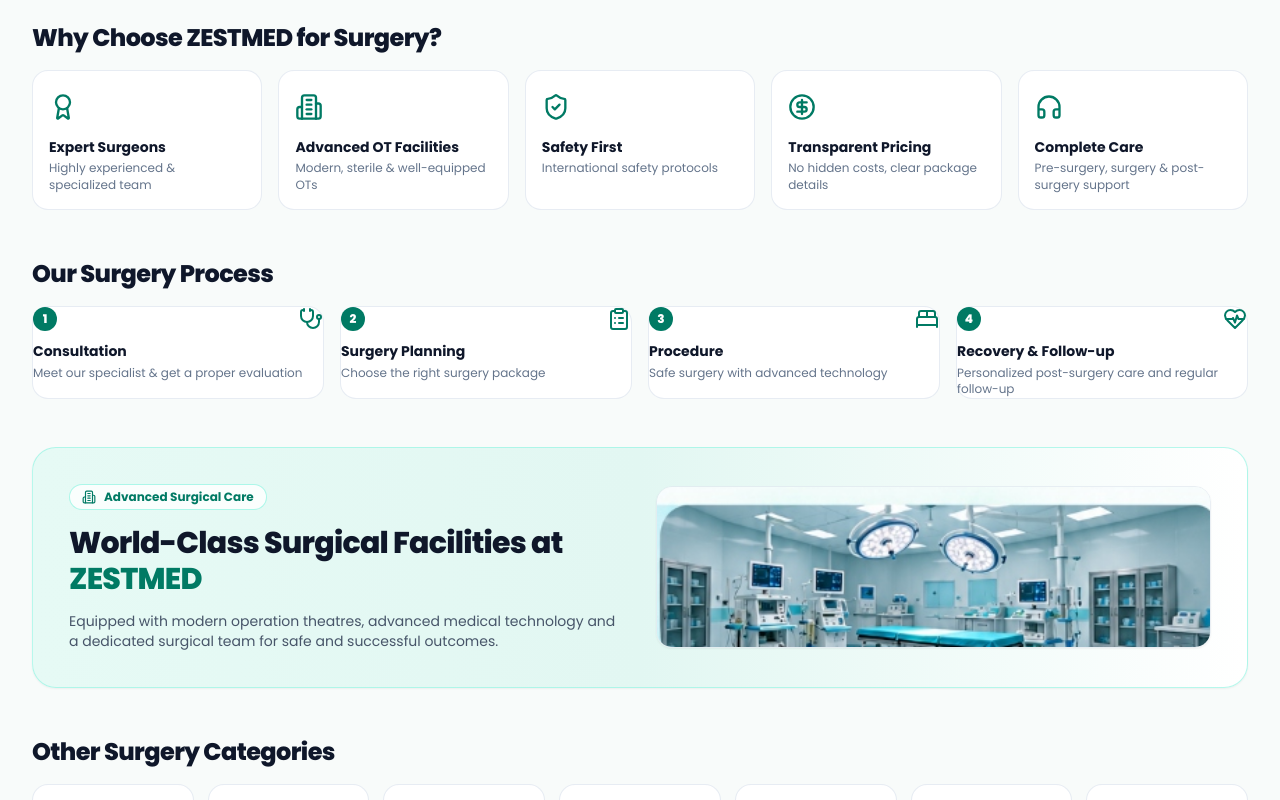
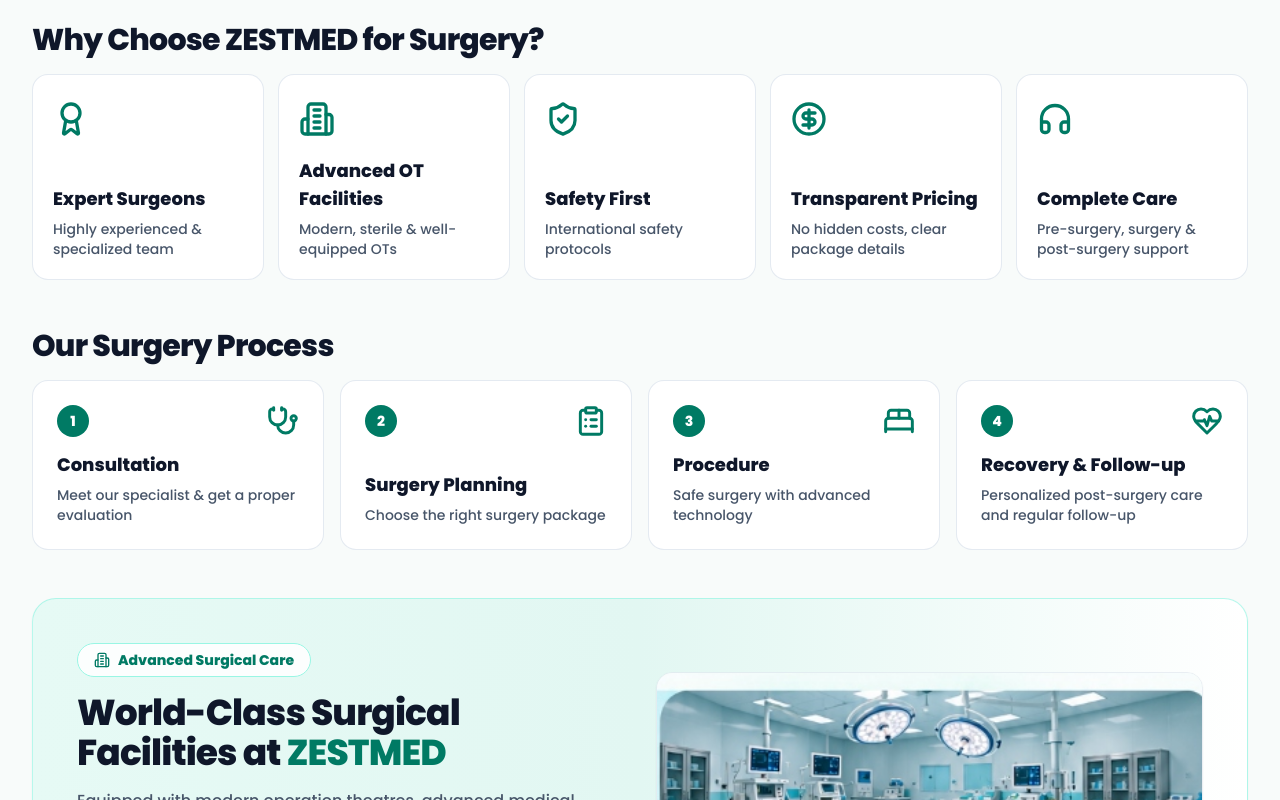
Before and after one commit to Ajayendra30/ZESTMED, a React (Vite) app: page /packages in a window 1280 px wide. Shown: the part 1020-1820 px from the top of the page. Built offline with nearby package versions, Linux system fonts and the light colour scheme.

Commit message:
Increase icon, box, and text sizes across Surgery page sections

```diff
--- a/src/pages/SurgeryPackagesPage.jsx
+++ b/src/pages/SurgeryPackagesPage.jsx
@@ -340,55 +340,65 @@ export default function SurgeryPackagesPage() {
         {/* 4. WHY CHOOSE ZESTMED FOR SURGERY? (5 Cards)                              */}
         {/* ========================================================================= */}
         <section className="space-y-4">
-          <h2 className="text-xl sm:text-2xl font-black text-slate-900 tracking-tight">
+          <h2 className="text-2xl sm:text-3xl font-black text-slate-900 tracking-tight">
             Why Choose ZESTMED for Surgery?
           </h2>
 
-          <div className="grid grid-cols-1 sm:grid-cols-2 lg:grid-cols-5 gap-3.5 sm:gap-4">
+          <div className="grid grid-cols-1 sm:grid-cols-2 lg:grid-cols-5 gap-3.5 sm:gap-4.5">
 
             {/* Card 1 */}
-            <div className="bg-white rounded-2xl border border-slate-200/80 p-4 hover:border-teal-200 hover:shadow-sm transition">
-              <div className="w-10 h-10 flex items-center justify-start mb-3 text-[#007A64]">
-                <Award className="w-7 h-7 text-[#007A64]" />
+            <div className="bg-white rounded-2xl border border-slate-200/90 p-5 sm:p-5.5 hover:border-teal-300 hover:shadow-md transition flex flex-col justify-between">
+              <div className="w-12 h-12 flex items-center justify-start mb-3.5 text-[#007A64]">
+                <Award className="w-8 sm:w-9 h-8 sm:h-9 text-[#007A64] stroke-[2.2]" />
               </div>
-              <h3 className="text-sm font-bold text-slate-900 leading-tight">Expert Surgeons</h3>
-              <p className="text-xs text-slate-500 mt-1 leading-snug">Highly experienced &amp; specialized team</p>
+              <div>
+                <h3 className="text-base sm:text-lg font-black text-slate-900 leading-tight">Expert Surgeons</h3>
+                <p className="text-xs sm:text-sm text-slate-600 font-medium mt-1.5 leading-relaxed">Highly experienced &amp; specialized team</p>
+              </div>
             </div>
 
             {/* Card 2 */}
-            <div className="bg-white rounded-2xl border border-slate-200/80 p-4 hover:border-teal-200 hover:shadow-sm transition">
-              <div className="w-10 h-10 flex items-center justify-start mb-3 text-[#007A64]">
-                <Building2 className="w-7 h-7 text-[#007A64]" />
+            <div className="bg-white rounded-2xl border border-slate-200/90 p-5 sm:p-5.5 hover:border-teal-300 hover:shadow-md transition flex flex-col justify-between">
+              <div className="w-12 h-12 flex items-center justify-start mb-3.5 text-[#007A64]">
+                <Building2 className="w-8 sm:w-9 h-8 sm:h-9 text-[#007A64] stroke-[2.2]" />
               </div>
-              <h3 className="text-sm font-bold text-slate-900 leading-tight">Advanced OT Facilities</h3>
-              <p className="text-xs text-slate-500 mt-1 leading-snug">Modern, sterile &amp; well-equipped OTs</p>
+              <div>
+                <h3 className="text-base sm:text-lg font-black text-slate-900 leading-tight">Advanced OT Facilities</h3>
+                <p className="text-xs sm:text-sm text-slate-600 font-medium mt-1.5 leading-relaxed">Modern, sterile &amp; well-equipped OTs</p>
+              </div>
             </div>
 
             {/* Card 3 */}
-            <div className="bg-white rounded-2xl border border-slate-200/80 p-4 hover:border-teal-200 hover:shadow-sm transition">
-              <div className="w-10 h-10 flex items-center justify-start mb-3 text-[#007A64]">
-                <ShieldCheck className="w-7 h-7 text-[#007A64]" />
+            <div className="bg-white rounded-2xl border border-slate-200/90 p-5 sm:p-5.5 hover:border-teal-300 hover:shadow-md transition flex flex-col justify-between">
+              <div className="w-12 h-12 flex items-center justify-start mb-3.5 text-[#007A64]">
+                <ShieldCheck className="w-8 sm:w-9 h-8 sm:h-9 text-[#007A64] stroke-[2.2]" />
               </div>
-              <h3 className="text-sm font-bold text-slate-900 leading-tight">Safety First</h3>
-              <p className="text-xs text-slate-500 mt-1 leading-snug">International safety protocols</p>
+              <div>
+                <h3 className="text-base sm:text-lg font-black text-slate-900 leading-tight">Safety First</h3>
+                <p className="text-xs sm:text-sm text-slate-600 font-medium mt-1.5 leading-relaxed">International safety protocols</p>
+              </div>
             </div>
 
             {/* Card 4 */}
-            <div className="bg-white rounded-2xl border border-slate-200/80 p-4 hover:border-teal-200 hover:shadow-sm transition">
-              <div className="w-10 h-10 flex items-center justify-start mb-3 text-[#007A64]">
-                <CircleDollarSign className="w-7 h-7 text-[#007A64]" />
+            <div className="bg-white rounded-2xl border border-slate-200/90 p-5 sm:p-5.5 hover:border-teal-300 hover:shadow-md transition flex flex-col justify-between">
+              <div className="w-12 h-12 flex items-center justify-start mb-3.5 text-[#007A64]">
+                <CircleDollarSign className="w-8 sm:w-9 h-8 sm:h-9 text-[#007A64] stroke-[2.2]" />
               </div>
-              <h3 className="text-sm font-bold text-slate-900 leading-tight">Transparent Pricing</h3>
-              <p className="text-xs text-slate-500 mt-1 leading-snug">No hidden costs, clear package details</p>
+              <div>
+                <h3 className="text-base sm:text-lg font-black text-slate-900 leading-tight">Transparent Pricing</h3>
+                <p className="text-xs sm:text-sm text-slate-600 font-medium mt-1.5 leading-relaxed">No hidden costs, clear package details</p>
+              </div>
             </div>
 
             {/* Card 5 */}
-            <div className="bg-white rounded-2xl border border-slate-200/80 p-4 hover:border-teal-200 hover:shadow-sm transition">
-              <div className="w-10 h-10 flex items-center justify-start mb-3 text-[#007A64]">
-                <Headphones className="w-7 h-7 text-[#007A64]" />
+            <div className="bg-white rounded-2xl border border-slate-200/90 p-5 sm:p-5.5 hover:border-teal-300 hover:shadow-md transition flex flex-col justify-between">
+              <div className="w-12 h-12 flex items-center justify-start mb-3.5 text-[#007A64]">
+                <Headphones className="w-8 sm:w-9 h-8 sm:h-9 text-[#007A64] stroke-[2.2]" />
               </div>
-              <h3 className="text-sm font-bold text-slate-900 leading-tight">Complete Care</h3>
-              <p className="text-xs text-slate-500 mt-1 leading-snug">Pre-surgery, surgery &amp; post-surgery support</p>
+              <div>
+                <h3 className="text-base sm:text-lg font-black text-slate-900 leading-tight">Complete Care</h3>
+                <p className="text-xs sm:text-sm text-slate-600 font-medium mt-1.5 leading-relaxed">Pre-surgery, surgery &amp; post-surgery support</p>
+              </div>
             </div>
 
           </div>
@@ -398,58 +408,66 @@ export default function SurgeryPackagesPage() {
         {/* 5. OUR SURGERY PROCESS (4 Steps with chevrons)                            */}
         {/* ========================================================================= */}
         <section className="space-y-4">
-          <h2 className="text-xl sm:text-2xl font-black text-slate-900 tracking-tight">
+          <h2 className="text-2xl sm:text-3xl font-black text-slate-900 tracking-tight">
             Our Surgery Process
           </h2>
 
-          <div className="grid grid-cols-1 md:grid-cols-4 gap-3.5 sm:gap-4 relative">
+          <div className="grid grid-cols-1 sm:grid-cols-2 lg:grid-cols-4 gap-4 sm:gap-4.5 relative">
 
             {/* Step 1 */}
-            <div className="bg-white rounded-2xl border border-slate-200/80 p-4.5 relative hover:shadow-sm hover:border-teal-200 transition">
-              <div className="flex items-center justify-between mb-3">
-                <span className="w-6 h-6 rounded-full bg-[#007A64] text-white text-xs font-black flex items-center justify-center">
+            <div className="bg-white rounded-2xl border border-slate-200/90 p-5 sm:p-6 relative hover:shadow-md hover:border-teal-300 transition flex flex-col justify-between min-h-[145px] sm:min-h-[160px]">
+              <div className="flex items-center justify-between mb-3.5">
+                <span className="w-7 h-7 sm:w-8 sm:h-8 rounded-full bg-[#007A64] text-white text-xs sm:text-sm font-black flex items-center justify-center shadow-2xs">
                   1
                 </span>
-                <Stethoscope className="w-6 h-6 text-[#007A64]" />
+                <Stethoscope className="w-7 h-7 sm:w-8 sm:h-8 text-[#007A64] stroke-[2.2]" />
               </div>
-              <h3 className="text-sm font-bold text-slate-900 leading-tight">Consultation</h3>
-              <p className="text-xs text-slate-500 mt-1 leading-snug">Meet our specialist & get a proper evaluation</p>
+              <div>
+                <h3 className="text-base sm:text-lg font-black text-slate-900 leading-tight">Consultation</h3>
+                <p className="text-xs sm:text-sm text-slate-600 font-medium mt-1.5 leading-relaxed">Meet our specialist &amp; get a proper evaluation</p>
+              </div>
             </div>
 
             {/* Step 2 */}
-            <div className="bg-white rounded-2xl border border-slate-200/80 p-4.5 relative hover:shadow-sm hover:border-teal-200 transition">
-              <div className="flex items-center justify-between mb-3">
-                <span className="w-6 h-6 rounded-full bg-[#007A64] text-white text-xs font-black flex items-center justify-center">
+            <div className="bg-white rounded-2xl border border-slate-200/90 p-5 sm:p-6 relative hover:shadow-md hover:border-teal-300 transition flex flex-col justify-between min-h-[145px] sm:min-h-[160px]">
+              <div className="flex items-center justify-between mb-3.5">
+                <span className="w-7 h-7 sm:w-8 sm:h-8 rounded-full bg-[#007A64] text-white text-xs sm:text-sm font-black flex items-center justify-center shadow-2xs">
                   2
                 </span>
-                <ClipboardList className="w-6 h-6 text-[#007A64]" />
+                <ClipboardList className="w-7 h-7 sm:w-8 sm:h-8 text-[#007A64] stroke-[2.2]" />
               </div>
-              <h3 className="text-sm font-bold text-slate-900 leading-tight">Surgery Planning</h3>
-              <p className="text-xs text-slate-500 mt-1 leading-snug">Choose the right surgery package</p>
+              <div>
+                <h3 className="text-base sm:text-lg font-black text-slate-900 leading-tight">Surgery Planning</h3>
+                <p className="text-xs sm:text-sm text-slate-600 font-medium mt-1.5 leading-relaxed">Choose the right surgery package</p>
+              </div>
             </div>
 
             {/* Step 3 */}
-            <div className="bg-white rounded-2xl border border-slate-200/80 p-4.5 relative hover:shadow-sm hover:border-teal-200 transition">
-              <div className="flex items-center justify-between mb-3">
-                <span className="w-6 h-6 rounded-full bg-[#007A64] text-white text-xs font-black flex items-center justify-center">
+            <div className="bg-white rounded-2xl border border-slate-200/90 p-5 sm:p-6 relative hover:shadow-md hover:border-teal-300 transition flex flex-col justify-between min-h-[145px] sm:min-h-[160px]">
+              <div className="flex items-center justify-between mb-3.5">
+                <span className="w-7 h-7 sm:w-8 sm:h-8 rounded-full bg-[#007A64] text-white text-xs sm:text-sm font-black flex items-center justify-center shadow-2xs">
                   3
                 </span>
-                <BedDouble className="w-6 h-6 text-[#007A64]" />
+                <BedDouble className="w-7 h-7 sm:w-8 sm:h-8 text-[#007A64] stroke-[2.2]" />
               </div>
-              <h3 className="text-sm font-bold text-slate-900 leading-tight">Procedure</h3>
-              <p className="text-xs text-slate-500 mt-1 leading-snug">Safe surgery with advanced technology</p>
+              <div>
+                <h3 className="text-base sm:text-lg font-black text-slate-900 leading-tight">Procedure</h3>
+                <p className="text-xs sm:text-sm text-slate-600 font-medium mt-1.5 leading-relaxed">Safe surgery with advanced technology</p>
+              </div>
             </div>
 
             {/* Step 4 */}
-            <div className="bg-white rounded-2xl border border-slate-200/80 p-4.5 relative hover:shadow-sm hover:border-teal-200 transition">
-              <div className="flex items-center justify-between mb-3">
-                <span className="w-6 h-6 rounded-full bg-[#007A64] text-white text-xs font-black flex items-center justify-center">
+            <div className="bg-white rounded-2xl border border-slate-200/90 p-5 sm:p-6 relative hover:shadow-md hover:border-teal-300 transition flex flex-col justify-between min-h-[145px] sm:min-h-[160px]">
+              <div className="flex items-center justify-between mb-3.5">
+                <span className="w-7 h-7 sm:w-8 sm:h-8 rounded-full bg-[#007A64] text-white text-xs sm:text-sm font-black flex items-center justify-center shadow-2xs">
                   4
                 </span>
-                <HeartPulse className="w-6 h-6 text-[#007A64]" />
+                <HeartPulse className="w-7 h-7 sm:w-8 sm:h-8 text-[#007A64] stroke-[2.2]" />
               </div>
-              <h3 className="text-sm font-bold text-slate-900 leading-tight">Recovery & Follow-up</h3>
-              <p className="text-xs text-slate-500 mt-1 leading-snug">Personalized post-surgery care and regular follow-up</p>
+              <div>
+                <h3 className="text-base sm:text-lg font-black text-slate-900 leading-tight">Recovery &amp; Follow-up</h3>
+                <p className="text-xs sm:text-sm text-slate-600 font-medium mt-1.5 leading-relaxed">Personalized post-surgery care and regular follow-up</p>
+              </div>
             </div>
 
           </div>
@@ -458,22 +476,22 @@ export default function SurgeryPackagesPage() {
         {/* ========================================================================= */}
         {/* 6. WORLD-CLASS SURGICAL FACILITIES AT ZESTMED (Facilities Showcase)        */}
         {/* ========================================================================= */}
-        <section className="rounded-3xl border border-teal-200/70 bg-gradient-to-r from-[#E6FAF5] via-[#E2F7F2] to-white p-6 sm:p-8 lg:p-9 relative overflow-hidden shadow-xs">
+        <section className="rounded-3xl border border-teal-200/70 bg-gradient-to-r from-[#E6FAF5] via-[#E2F7F2] to-white p-7 sm:p-9 lg:p-11 relative overflow-hidden shadow-xs">
 
           <div className="grid grid-cols-1 lg:grid-cols-12 gap-6 lg:gap-8 items-center">
 
             {/* Left Content */}
-            <div className="lg:col-span-6 space-y-3.5">
-              <div className="inline-flex items-center gap-2 px-3 py-1 rounded-full bg-white/80 border border-teal-200/80 text-[#007A64] text-xs font-bold shadow-2xs">
-                <Building2 className="w-3.5 h-3.5 text-[#007A64]" />
+            <div className="lg:col-span-6 space-y-4">
+              <div className="inline-flex items-center gap-2 px-3.5 sm:px-4 py-1.5 rounded-full bg-white/90 border border-teal-200 text-[#007A64] text-xs sm:text-sm font-extrabold shadow-2xs">
+                <Building2 className="w-4 h-4 sm:w-4.5 sm:h-4.5 text-[#007A64]" />
                 <span>Advanced Surgical Care</span>
               </div>
 
-              <h3 className="text-2xl sm:text-3xl font-black text-slate-900 tracking-tight leading-tight">
+              <h3 className="text-2xl sm:text-3xl lg:text-4xl font-black text-slate-900 tracking-tight leading-tight">
                 World-Class Surgical Facilities at <span className="text-[#007A64]">ZESTMED</span>
               </h3>
 
-              <p className="text-xs sm:text-sm text-slate-600 leading-relaxed font-normal">
+              <p className="text-sm sm:text-base text-slate-600 leading-relaxed font-medium">
                 Equipped with modern operation theatres, advanced medical technology and a dedicated surgical team for safe and successful outcomes.
               </p>
             </div>
@@ -484,7 +502,7 @@ export default function SurgeryPackagesPage() {
                 <img
                   src="/surgery-facilities-ot.png"
                   alt="Modern Operation Theatre at ZESTMED"
-                  className="w-full h-auto object-cover max-h-56 sm:max-h-64"
+                  className="w-full h-auto object-cover max-h-64 sm:max-h-72 lg:max-h-80"
                 />
               </div>
             </div>
@@ -496,7 +514,7 @@ export default function SurgeryPackagesPage() {
         {/* 7. OTHER SURGERY CATEGORIES (7 Cards Grid)                                */}
         {/* ========================================================================= */}
         <section className="space-y-4">
-          <h2 className="text-xl sm:text-2xl font-black text-slate-900 tracking-tight">
+          <h2 className="text-2xl sm:text-3xl font-black text-slate-900 tracking-tight">
             Other Surgery Categories
           </h2>
 
@@ -507,12 +525,12 @@ export default function SurgeryPackagesPage() {
                 <div
                   key={cat.id}
                   onClick={() => handleOpenBooking()}
-                  className="bg-white rounded-2xl border border-slate-200/80 p-4 flex flex-col items-center justify-center text-center hover:border-teal-300 hover:shadow-xs transition duration-200 cursor-pointer group"
+                  className="bg-white rounded-2xl border border-slate-200/90 p-4 sm:p-5 flex flex-col items-center justify-center text-center hover:border-teal-300 hover:shadow-md transition duration-200 cursor-pointer group min-h-[125px] sm:min-h-[140px]"
                 >
                   <div className="w-12 h-12 flex items-center justify-center mb-3 text-[#007A64] group-hover:scale-110 transition-transform">
-                    <IconComp className="w-7 h-7 text-[#007A64]" />
+                    <IconComp className="w-8 h-8 sm:w-9 sm:h-9 text-[#007A64] stroke-[2.2]" />
                   </div>
-                  <span className="text-xs font-bold text-slate-800 group-hover:text-[#007A64] transition-colors leading-tight">
+                  <span className="text-xs sm:text-sm font-extrabold text-slate-800 group-hover:text-[#007A64] transition-colors leading-tight">
                     {cat.title}
                   </span>
                 </div>
@@ -524,7 +542,7 @@ export default function SurgeryPackagesPage() {
         {/* ========================================================================= */}
         {/* 8. BOTTOM CALL TO ACTION BANNER                                           */}
         {/* ========================================================================= */}
-        <section className="rounded-3xl bg-gradient-to-r from-[#006853] via-[#007A64] to-[#005B48] p-5 sm:p-7 lg:p-8 text-white relative overflow-hidden shadow-lg border border-teal-600/30">
+        <section className="rounded-3xl bg-gradient-to-r from-[#006853] via-[#007A64] to-[#005B48] p-6 sm:p-8 lg:p-10 text-white relative overflow-hidden shadow-lg border border-teal-600/30">
 
           {/* Subtle Ambient Glow */}
           <div className="absolute top-0 right-1/4 w-60 h-60 bg-teal-300/10 rounded-full blur-3xl pointer-events-none" />
@@ -532,29 +550,29 @@ export default function SurgeryPackagesPage() {
           <div className="relative z-10 flex flex-col md:flex-row items-center justify-between gap-6">
 
             {/* Left Headline & Subhead */}
-            <div className="space-y-1.5 text-center md:text-left">
-              <h2 className="text-xl sm:text-2xl lg:text-[26px] font-black text-white tracking-tight leading-snug">
+            <div className="space-y-2 text-center md:text-left">
+              <h2 className="text-2xl sm:text-3xl lg:text-[32px] font-black text-white tracking-tight leading-snug">
                 Planning for a Surgery?
               </h2>
-              <p className="text-xs sm:text-sm text-teal-100 font-medium">
+              <p className="text-sm sm:text-base text-teal-100 font-medium leading-relaxed max-w-xl">
                 Get expert consultation, personalized guidance and a transparent package quote for your treatment.
               </p>
             </div>
 
             {/* Right Action Button & Graphic */}
-            <div className="flex items-center gap-3 sm:gap-4 shrink-0">
+            <div className="flex items-center gap-3.5 sm:gap-5 shrink-0">
               <button
                 type="button"
                 onClick={() => handleOpenBooking()}
-                className="bg-white hover:bg-slate-50 text-[#007A64] font-extrabold text-xs sm:text-sm px-4 sm:px-5 py-2.5 sm:py-3 rounded-xl shadow-md hover:shadow-lg transition flex items-center gap-2 cursor-pointer active:scale-95 whitespace-nowrap"
+                className="bg-white hover:bg-slate-50 text-[#007A64] font-black text-sm sm:text-base px-5 sm:px-6 py-3 sm:py-3.5 rounded-2xl shadow-md hover:shadow-lg transition flex items-center gap-2.5 cursor-pointer active:scale-95 whitespace-nowrap"
               >
-                <Calendar className="w-4 h-4 text-[#007A64] shrink-0" />
+                <Calendar className="w-5 h-5 text-[#007A64] shrink-0" />
                 <span>Book a Consultation Now</span>
-                <ArrowRight className="w-4 h-4 text-[#007A64] shrink-0" />
+                <ArrowRight className="w-5 h-5 text-[#007A64] shrink-0" />
               </button>
 
               {/* 3D Clipboard Graphic */}
-              <div className="w-16 h-14 sm:w-20 sm:h-16 shrink-0 flex items-center justify-center select-none pointer-events-none">
+              <div className="w-18 h-16 sm:w-22 sm:h-18 lg:w-26 lg:h-22 shrink-0 flex items-center justify-center select-none pointer-events-none">
                 <img
                   src="/surgery-cta-clipboard.png"
                   alt="Surgery Planning & Protection"
```
